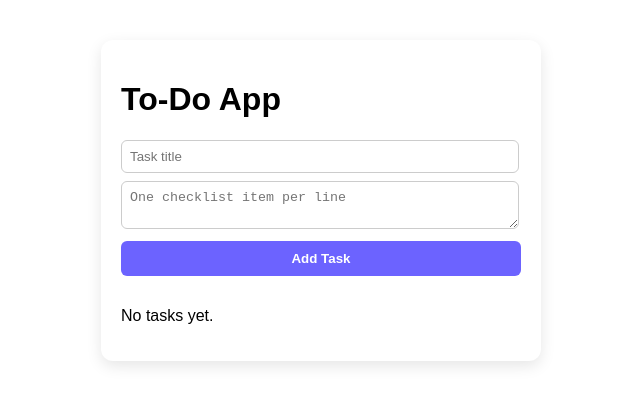
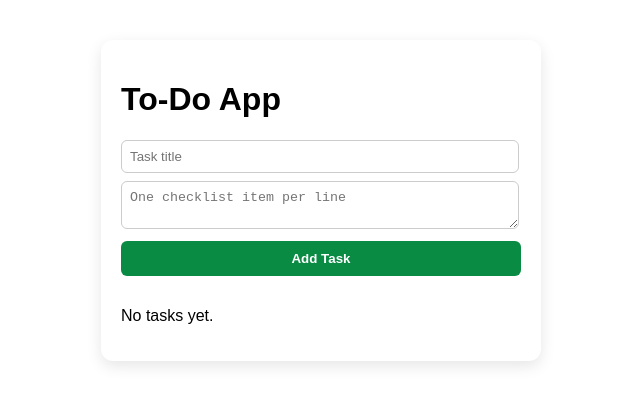
Before and after one commit to otidaphilip/otidaprojectfinal, a React (Vite) app: page / in a window 1280 px wide. Shown: the top 404 px of the page, without its empty margins (319-959 px from the left). Built offline with nearby package versions, Linux system fonts and the light colour scheme.

Commit message:
changed something

```diff
--- a/src/TaskApp.css
+++ b/src/TaskApp.css
@@ -36,7 +36,7 @@ body {
 /* ADD BUTTON */
 .btn-add {
   width: 100%;
-  background: #6c63ff;
+  background: #0a8b44;
   color: white;
   border: none;
   padding: 10px;
@@ -44,10 +44,6 @@ body {
   font-weight: bold;
   border-radius: 6px;
   cursor: pointer;
-}
-
-.btn-add:hover {
-  background: #574dff;
 }
 
 /* TASK LIST */
@@ -69,12 +65,12 @@ body {
 
 /* COMPLETED */
 .task-card.done {
-  border: 2px solid #6c63ff;
+  border: 2px solid #0a8b44;
 }
 
 /* TITLE BADGE */
 .badge {
-  background: #6c63ff;
+  background: #0a8b44;
   color: white;
   border-radius: 8px;
   padding: 3px 8px;
```
